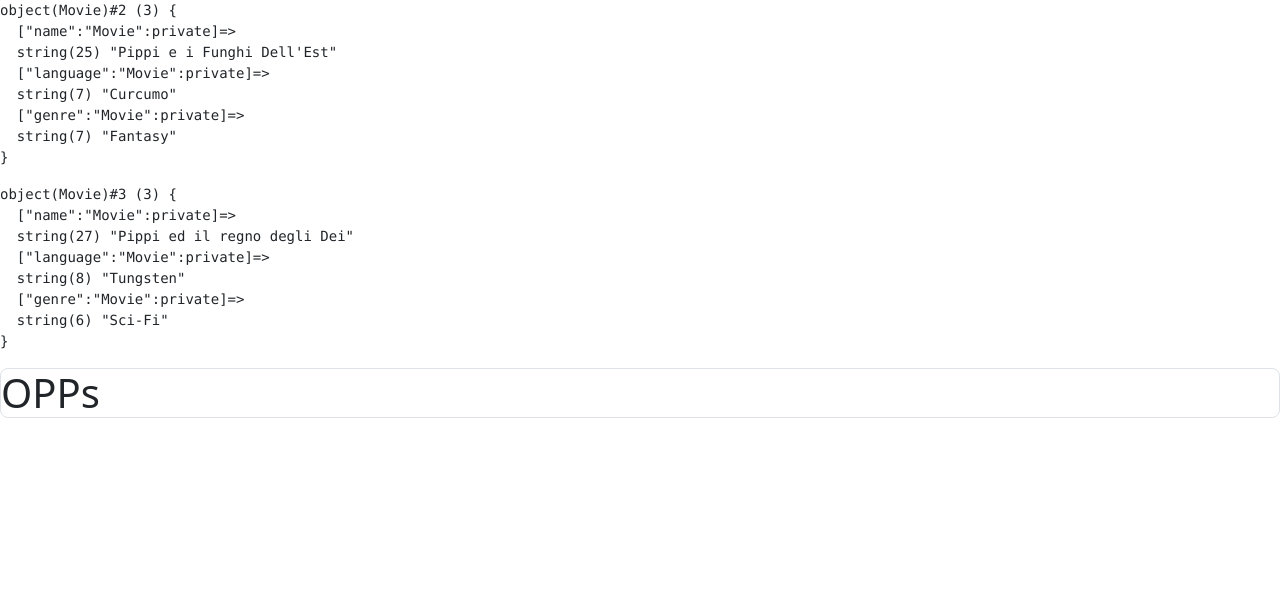
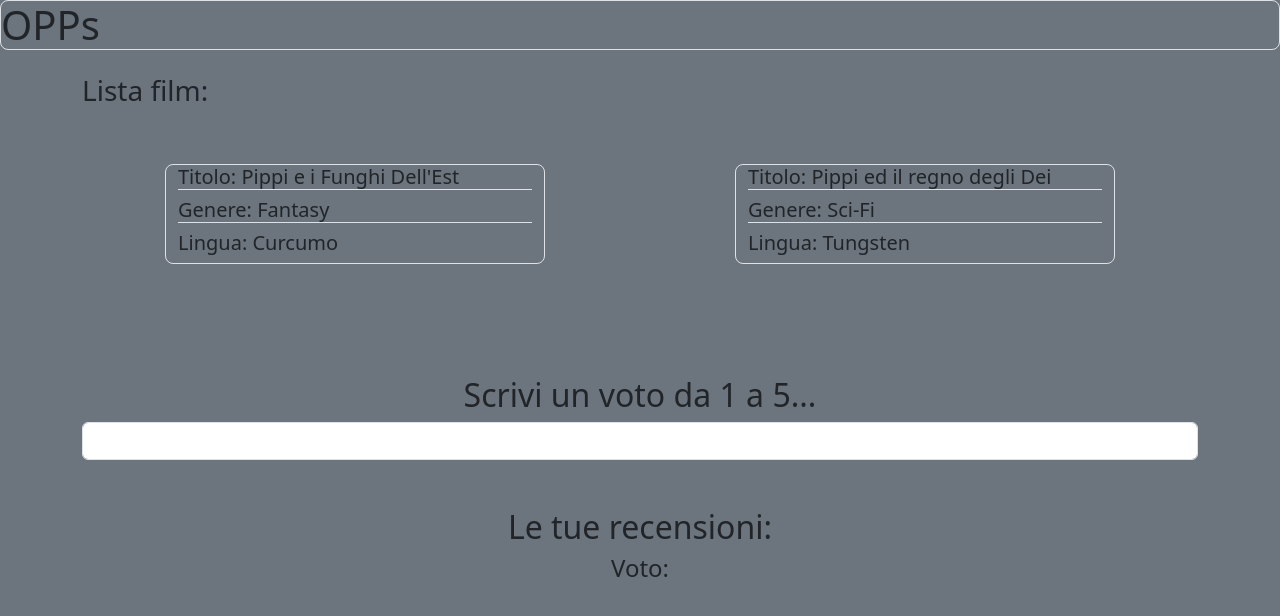
Before and after one commit to MicheleAbategiovanni/php-oop-1, a PHP site: page / in a window 1280 px wide. Shown: the top 616 px of the page. Run offline with PHP 8.4, Linux system fonts and the light colour scheme.

Commit message:
completed code

```diff
--- a/classes/Movie.php
+++ b/classes/Movie.php
@@ -5,13 +5,16 @@ class Movie
     private $name;
     private $language;
     private $genre;
+    public $vote;
 
-    function __construct($_name, $_genre, $_language)
-    { {
+    function __construct($_name, $_genre, $_language, $_vote)
+    {
 
-            $this->setName($_name);
-            $this->setLanguage($_language);
-            $this->setGenre($_genre);
+        $this->setName($_name);
+        $this->setLanguage($_language);
+        $this->setGenre($_genre);
+        if ($_vote != null) {
+            $this->setVote($_vote);
         }
     }
     /**
@@ -30,8 +33,6 @@ class Movie
     public function setName($name)
     {
         $this->name = $name;
-
-        return $this;
     }
 
     /**
@@ -50,8 +51,6 @@ class Movie
     public function setLanguage($language)
     {
         $this->language = $language;
-
-        return $this;
     }
 
     /**
@@ -70,7 +69,40 @@ class Movie
     public function setGenre($genre)
     {
         $this->genre = $genre;
+    }
 
-        return $this;
+    /**
+     * Get the value of vote
+     */
+    public function getVote()
+    {
+
+
+        return $this->vote;
+    }
+
+    /**
+     * Set the value of vote
+     *
+     * @return  self
+     */
+    public function setVote($vote)
+    {
+        if ($vote === "1") {
+
+            $vote = "Muy Bad";
+
+            $this->vote = $vote;
+        } else if ($vote === "2" || $vote === "3") {
+
+            $vote = "So so";
+
+            $this->vote = $vote;
+        } else if ($vote === "4" || $vote === "5") {
+
+            $vote = "Beatiful";
+
+            $this->vote = $vote;
+        }
     }
 }
--- a/index.php
+++ b/index.php
@@ -2,13 +2,15 @@
 
 require_once "./classes/Movie.php";
 
-$movie_1 = new Movie("Pippi e i Funghi Dell'Est", "Fantasy", "Curcumo");
+$voteInput = isset($_GET["_vote"]) ? $_GET["_vote"] : '';
 
-echo '<pre>' , var_dump($movie_1) , '</pre>';
+$movie_1 = new Movie("Pippi e i Funghi Dell'Est", "Fantasy", "Curcumo", $voteInput);
 
-$movie_2 = new Movie("Pippi ed il regno degli Dei", "Sci-Fi", "Tungsten");
+// echo '<pre>', var_dump($movie_1), '</pre>';
 
-echo '<pre>' , var_dump($movie_2) , '</pre>';
+$movie_2 = new Movie("Pippi ed il regno degli Dei", "Sci-Fi", "Tungsten", $voteInput);
+
+// echo '<pre>', var_dump($movie_2), '</pre>';
 
 ?>
 
@@ -22,25 +24,73 @@ echo '<pre>' , var_dump($movie_2) , '</pre>';
     <meta name="viewport" content="width=device-width, initial-scale=1.0">
     <title>OPPs</title>
 
+    <script src="https://unpkg.com/vue@3/dist/vue.global.js"></script>
     <link rel="stylesheet" href="https://cdn.jsdelivr.net/npm/bootstrap@5.3.0-alpha1/dist/css/bootstrap.min.css">
+    <link rel="stylesheet" href="css/style.css">
 </head>
 
-<body>
+<body class="bg-secondary ">
 
-    <header>
+    <div id="app">
+        <header>
 
-        <h1 class="border rounded-3">OPPs</h1>
+            <h1 class="border rounded-3">OPPs</h1>
 
-    </header>
+        </header>
 
 
-    <main>
+        <main>
+
+            <section>
+                <div class="container py-3">
+                    <h3>Lista film:</h3>
+
+                    <div class="row row-cols-3 py-5 justify-content-around">
+                        <div class="col border rounded-3">
+
+                            <h5 class="border-bottom">Titolo: <?php echo $movie_1->getName() ?> </h5>
+                            <h5 class="border-bottom">Genere: <?php echo $movie_1->getGenre() ?> </h5>
+                            <h5 >Lingua: <?php echo $movie_1->getLanguage() ?> </h5>
+
+                        </div>
 
 
-    </main>
+                        <div class="col border rounded-3">
+
+                            <h5 class="border-bottom">Titolo: <?php echo $movie_2->getName() ?> </h5>
+                            <h5 class="border-bottom">Genere: <?php echo $movie_2->getGenre() ?> </h5>
+                            <h5>Lingua: <?php echo $movie_2->getLanguage() ?> </h5>
+
+                        </div>
+                    </div>
+                </div>
+            </section>
 
 
+            <form method="get">
+                <div class="container py-5 text-center">
 
+                    <h2 class="">Scrivi un voto da 1 a 5...</h2>
+
+                    <div class="input-group">
+                        <input type="number" class="form-control" name="_vote">
+                    </div>
+
+                </div>
+
+
+                <div class="container text-center">
+
+                    <h2>Le tue recensioni:</h2>
+
+                    <h4>Voto: <?php echo $movie_1->getVote() ?> </h4>
+                </div>
+            </form>
+        </main>
+
+
+    </div>
+    <script src="js/main.js"></script>
 
 </body>
 
--- /dev/null
+++ b/js/main.js
@@ -0,0 +1,9 @@
+const { createApp } = Vue
+
+createApp({
+  data() {
+    return {
+      message: 'Hello Vue!'
+    }
+  }
+}).mount('#app')
```
Also changed, not shown: css/style.css (added).
